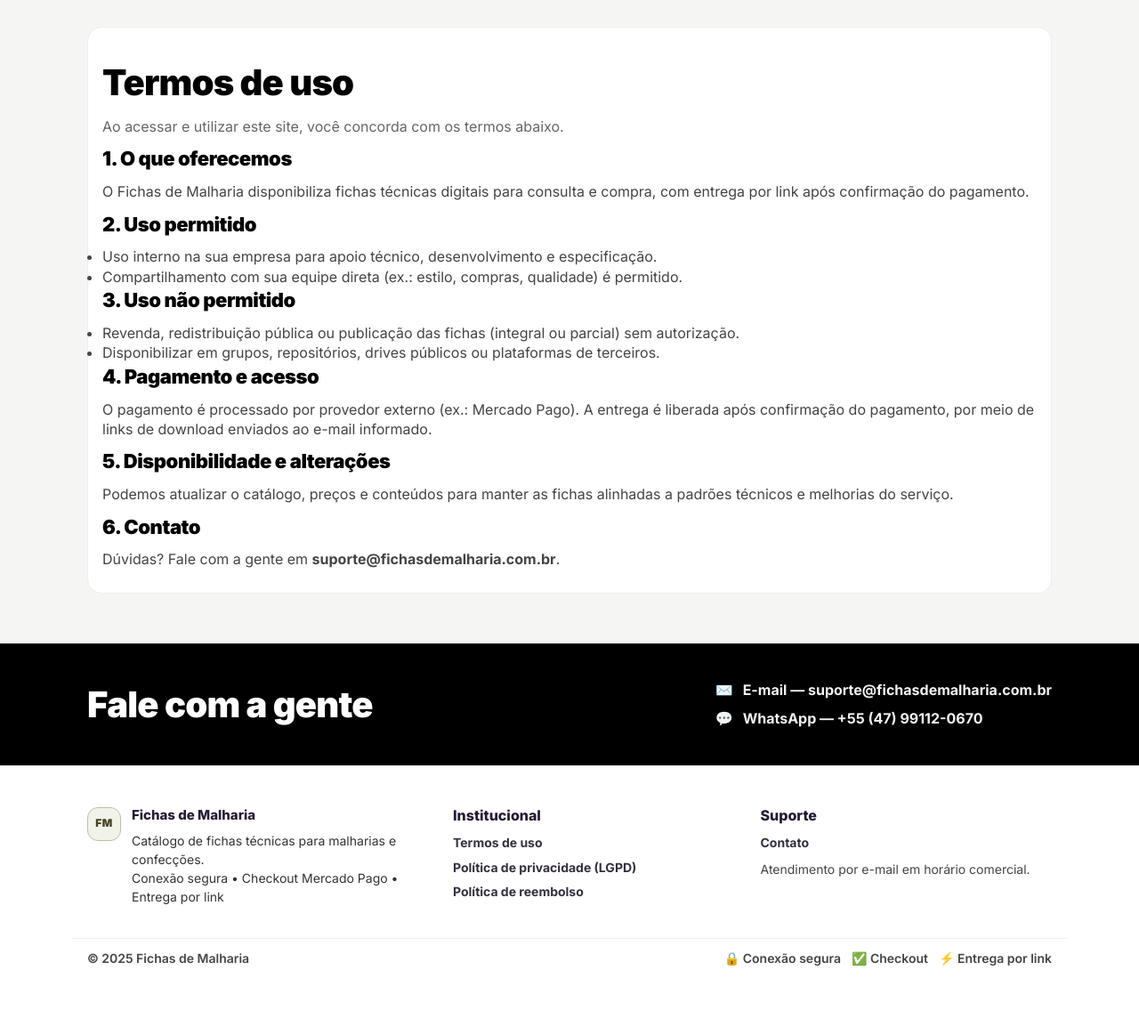
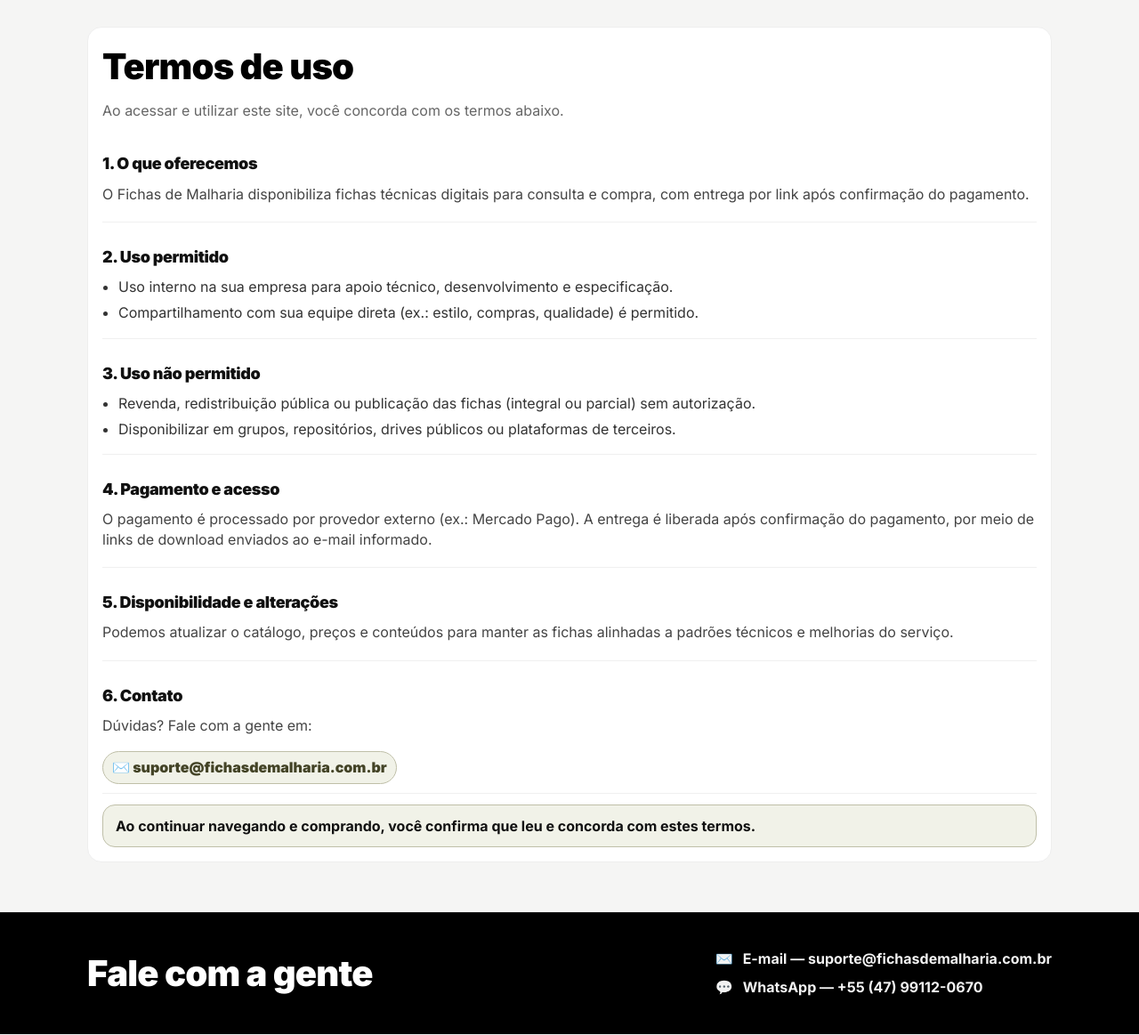
Before and after one commit to AdminAcheTece/FichasMalharia, a Flask app: page /termos in a window 1280 px wide. Shown: the part 73-1236 px from the top of the page at 89% size. Before the commit the page ends 1158 px from the top, so only its background shows below. Run offline with Flask 3, Linux system fonts and the light colour scheme; data comes from the database, SQL or seed files in the repository; some libraries are stand-ins or nearby versions.

Commit message:
Update termos.html

```diff
--- a/templates/termos.html
+++ b/templates/termos.html
@@ -1,43 +1,112 @@
 {% extends "base.html" %}
 {% block title %}Termos de uso | Fichas de Malharia{% endblock %}
 {% block content %}
+
+<style>
+  .card.legal{
+    background:#fff;
+    border:1px solid #eee;
+  }
+
+  .card.legal h1{ margin-top:0; }
+  .card.legal h2{
+    margin-top:16px;
+    font-size:18px;
+    font-weight:900;
+    color:#111;
+  }
+
+  .card.legal ul{
+    margin:10px 0 0 18px;
+  }
+  .card.legal li{
+    margin:6px 0;
+    color:#333;
+    line-height:1.45;
+  }
+
+  .legal-section{
+    padding:10px 0;
+    border-bottom:1px solid #f0f0f0;
+  }
+  .legal-section:last-child{ border-bottom:0; }
+
+  .support-pill{
+    display:inline-flex;
+    align-items:center;
+    gap:8px;
+    padding:6px 10px;
+    border-radius:9999px;
+    background: var(--olive-50);
+    border:1px solid var(--line-olive);
+    font-weight:900;
+    color:var(--olive-dark);
+    width:fit-content;
+    margin-top:8px;
+  }
+
+  .note{
+    margin-top:12px;
+    padding:12px 14px;
+    border-radius:14px;
+    background: var(--olive-50);
+    border:1px solid var(--line-olive);
+    color:#111;
+    font-weight:700;
+  }
+</style>
 
 <div class="card legal">
   <h1>Termos de uso</h1>
   <p class="muted">Ao acessar e utilizar este site, você concorda com os termos abaixo.</p>
 
+  <div class="legal-section">
     <h2>1. O que oferecemos</h2>
     <p>
       O Fichas de Malharia disponibiliza fichas técnicas digitais para consulta e compra, com entrega por link após confirmação do pagamento.
     </p>
+  </div>
 
+  <div class="legal-section">
     <h2>2. Uso permitido</h2>
     <ul>
       <li>Uso interno na sua empresa para apoio técnico, desenvolvimento e especificação.</li>
       <li>Compartilhamento com sua equipe direta (ex.: estilo, compras, qualidade) é permitido.</li>
     </ul>
+  </div>
 
+  <div class="legal-section">
     <h2>3. Uso não permitido</h2>
     <ul>
       <li>Revenda, redistribuição pública ou publicação das fichas (integral ou parcial) sem autorização.</li>
       <li>Disponibilizar em grupos, repositórios, drives públicos ou plataformas de terceiros.</li>
     </ul>
+  </div>
 
+  <div class="legal-section">
     <h2>4. Pagamento e acesso</h2>
     <p>
       O pagamento é processado por provedor externo (ex.: Mercado Pago). A entrega é liberada após confirmação do pagamento,
       por meio de links de download enviados ao e-mail informado.
     </p>
+  </div>
 
+  <div class="legal-section">
     <h2>5. Disponibilidade e alterações</h2>
     <p>
       Podemos atualizar o catálogo, preços e conteúdos para manter as fichas alinhadas a padrões técnicos e melhorias do serviço.
     </p>
+  </div>
 
+  <div class="legal-section">
     <h2>6. Contato</h2>
-  <p>
-    Dúvidas? Fale com a gente em <b>{{ support_email|default("suporte@fichasdemalharia.com.br") }}</b>.
-  </p>
+    <p>Dúvidas? Fale com a gente em:</p>
+    <div class="support-pill">✉️ {{ support_email|default("suporte@fichasdemalharia.com.br") }}</div>
+  </div>
+
+  <div class="note">
+    Ao continuar navegando e comprando, você confirma que leu e concorda com estes termos.
+  </div>
 </div>
 
 {% endblock %}
```
Lines whose indentation alone changed are shown as unchanged.
